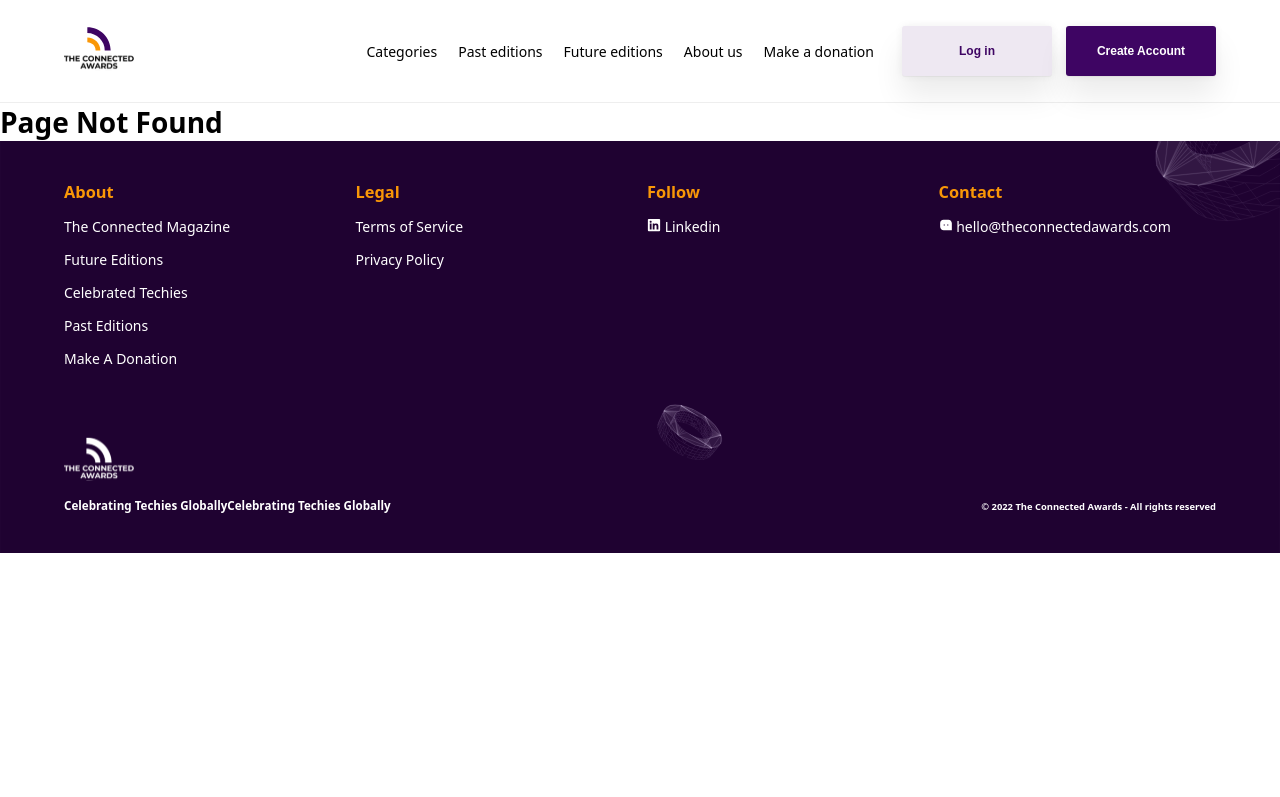
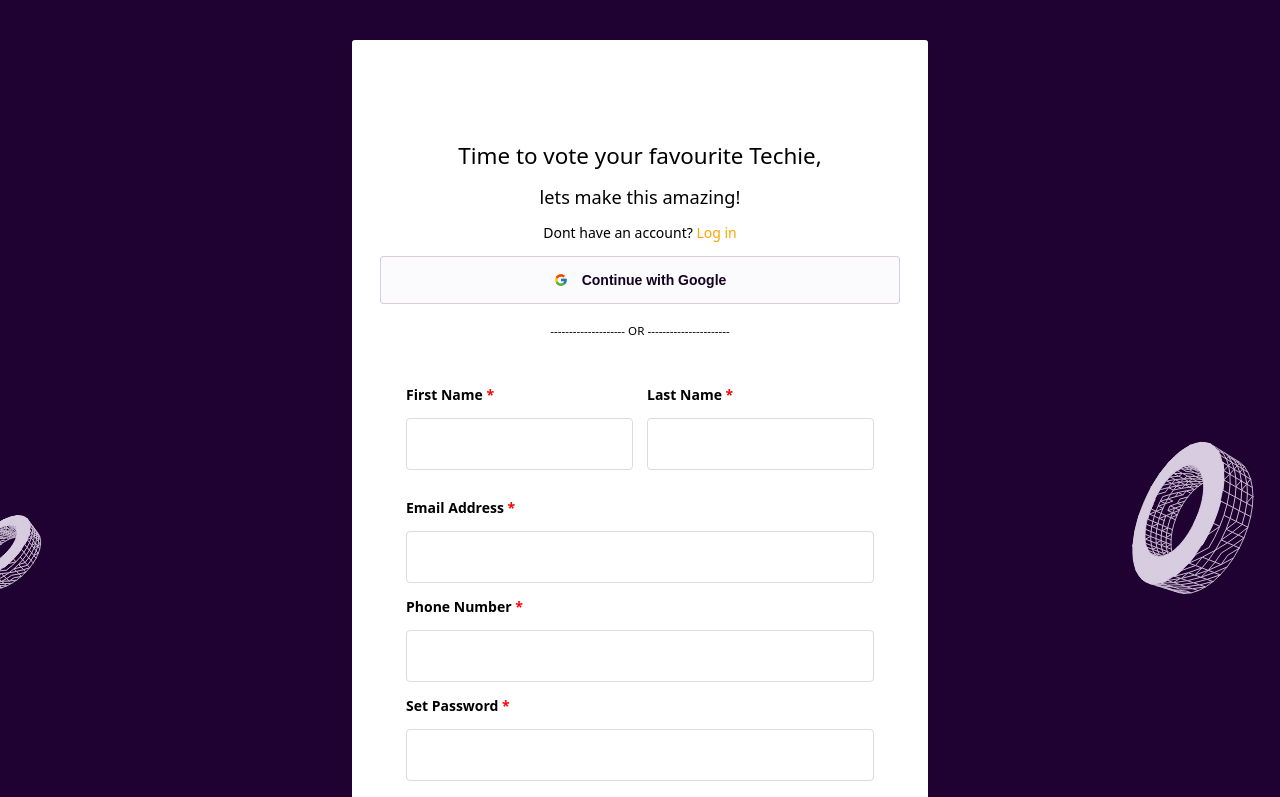
Before and after one commit to blyncnov/connectedawards, a Next.js app: page /auth/signup in a window 1280 px wide. Before the commit this address had no page. Shown: the top 797 px of the page. Built offline with nearby package versions, Linux system fonts and the light colour scheme.

Commit message:
connected Awards Assesments Login

```diff
--- a/pages/_app.js
+++ b/pages/_app.js
@@ -7,8 +7,16 @@ import "../styles/homepage/Vision.css";
 import "../styles/homepage/Showcase.css";
 import "../styles/layouts/Navigation.css";
 import "../styles/layouts/Footer.css";
+import "../styles/auth/auth.css";
 
 function MyApp({ Component, pageProps }) {
+  if (Component.getLayout) {
+    return (
+      <>
+        <Component {...pageProps} />
+      </>
+    );
+  }
   return (
     <>
       <Layouts>
--- /dev/null
+++ b/pages/auth/signup.js
@@ -0,0 +1,83 @@
+import React from "react";
+
+import { FcGoogle } from "react-icons/fc";
+
+const SignUp = () => {
+  return (
+    <>
+      <div className="Login__Container">
+        <div className="max__width">
+          <div className="Login__Column">
+            <div className="Login__Text">
+              <h4 className="a">Time to vote your favourite Techie,</h4>
+              <h4 className="b">lets make this amazing!</h4>
+              <h4 className="c">
+                Dont have an account? <span>Log in</span>{" "}
+              </h4>
+              <button className="button Login__Button">
+                <FcGoogle />
+                Continue with Google
+              </button>
+            </div>
+            <br></br>
+            <h5 className="hr">
+              {" "}
+              -------------------- OR ----------------------
+            </h5>
+            <br></br>
+            <div className="Login__Form">
+              <form>
+                <div className="side-by-side">
+                  <div>
+                    <label htmlFor="Fname">
+                      First Name <span>*</span>{" "}
+                    </label>
+                    <input type="text" className="g" />
+                  </div>
+                  <div>
+                    <label htmlFor="Lname">
+                      Last Name <span>*</span>{" "}
+                    </label>
+                    <input type="text" className="g" />
+                  </div>
+                </div>
+                <label htmlFor="username">
+                  Email Address <span>*</span>{" "}
+                </label>
+                <input type="text" className="g" />
+                <label htmlFor="password">
+                  Phone Number <span>*</span>{" "}
+                </label>
+                <input type="text" className="g" />
+                <label htmlFor="PhoneNumber">
+                  Set Password <span>*</span>{" "}
+                </label>
+                <input type="text" className="g" />
+                <label htmlFor="gender">
+                  Gender<span>*</span>{" "}
+                </label>
+                <select name="gender" id="cars">
+                  <option value="Male">Male</option>
+                  <option value="Female">Female</option>
+                  <option value="Others">Others</option>
+                </select>
+                <input
+                  type="submit"
+                  className="submit"
+                  value="Create my account"
+                />
+              </form>
+              <h5>Forgot Password</h5>
+            </div>
+          </div>
+        </div>
+      </div>
+    </>
+  );
+};
+
+export default SignUp;
+
+SignUp.getLayout = function PageLayout(page) {
+  return <>{page}</>;
+};
--- /dev/null
+++ b/styles/auth/auth.css
@@ -0,0 +1,111 @@
+.Login__Container {
+  width: 100%;
+  padding: 40px 0;
+  background: #1f0231 url(/icons/Frame.svg);
+  background-repeat: no-repeat;
+  background-size: cover;
+  background-position: center;
+}
+
+.Login__Column {
+  width: 50%;
+  padding: 100px 2em;
+  background-color: white;
+  border-radius: 3px;
+  margin: 0 auto;
+  text-align: center;
+}
+
+.Login__Text {
+  display: flex;
+  flex-direction: column;
+  gap: 1em;
+}
+
+.Login__Text .a {
+  font-size: 1.6rem;
+  font-weight: 500;
+}
+
+.Login__Text .b {
+  font-size: 1.3rem;
+  font-weight: 500;
+}
+
+.Login__Text .c {
+  font-size: 1rem;
+  font-weight: 400;
+}
+
+.hr {
+  font-weight: 400;
+}
+
+.c span {
+  color: orange;
+}
+
+.Login__Button {
+  box-shadow: none;
+  padding: 15px 0;
+  font-size: 14px;
+  text-align: center;
+  color: #150221;
+  width: 100%;
+  background: rgba(216, 205, 224, 0.1);
+  border: 1px solid #d8cde0;
+  margin: 0 auto;
+}
+
+.Login__Form {
+  display: flex;
+  flex-direction: column;
+  justify-content: center;
+  align-items: center;
+}
+
+form {
+  text-align: start;
+  margin: 0 auto;
+  display: block;
+}
+
+label {
+  font-weight: 600;
+  margin: 1em 0;
+  display: block;
+}
+
+label span {
+  color: red;
+}
+
+input,
+select {
+  margin: 1em 0;
+  border: 1px solid #dcdcdc;
+  display: block;
+  width: 100%;
+  border-radius: 4px;
+  padding: 17px 16px;
+  font-size: 14px;
+  background: transparent;
+  color: #1f0231;
+}
+
+.side-by-side {
+  display: grid;
+  grid-template-columns: 1fr 1fr;
+  gap: 1em;
+}
+
+.submit {
+  background-color: #3e0563;
+  color: white;
+}
+
+@media (max-width: 768px) {
+  .Login__Column {
+    width: 100%;
+  }
+}
```
Also changed, not shown: layout/Footer.jsx (+6 -2 lines), pages/about.js (deleted, +0 -7 lines), pages/auth/login.js (added, +53 -0 lines).
